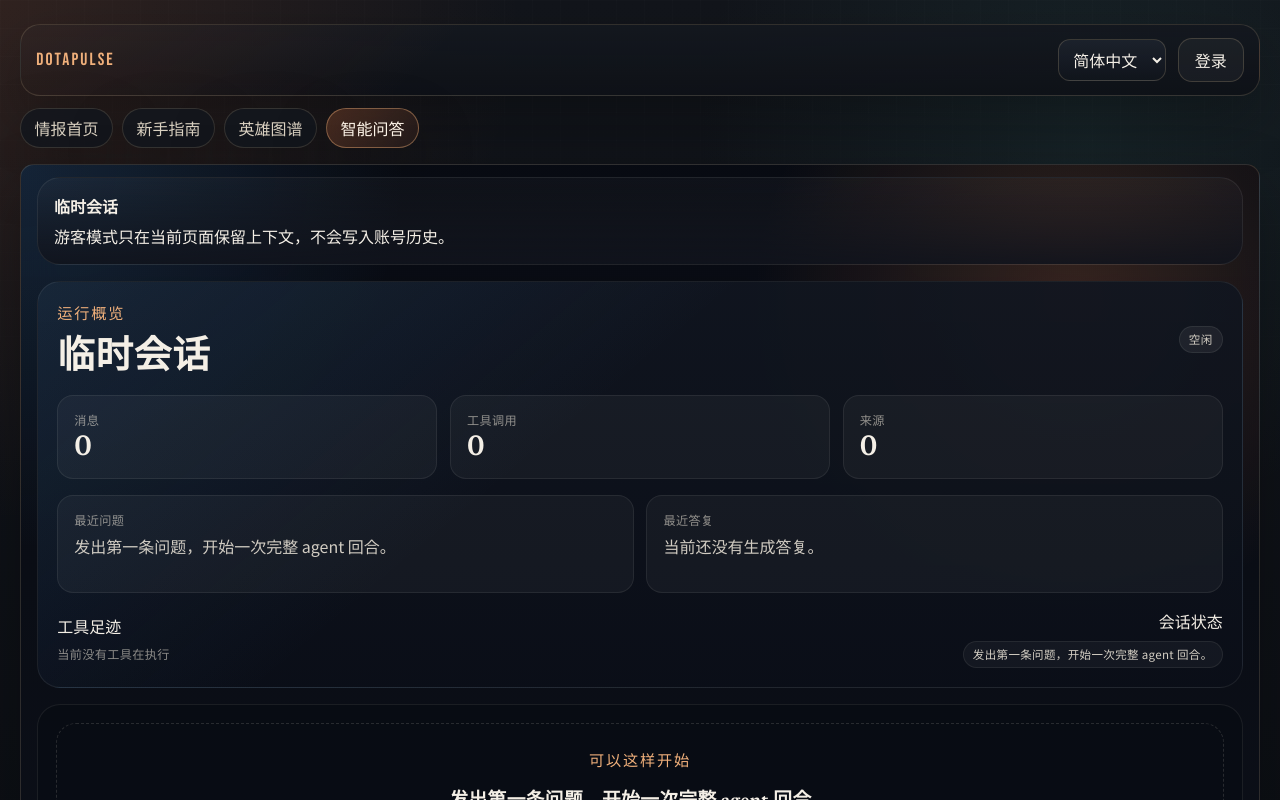
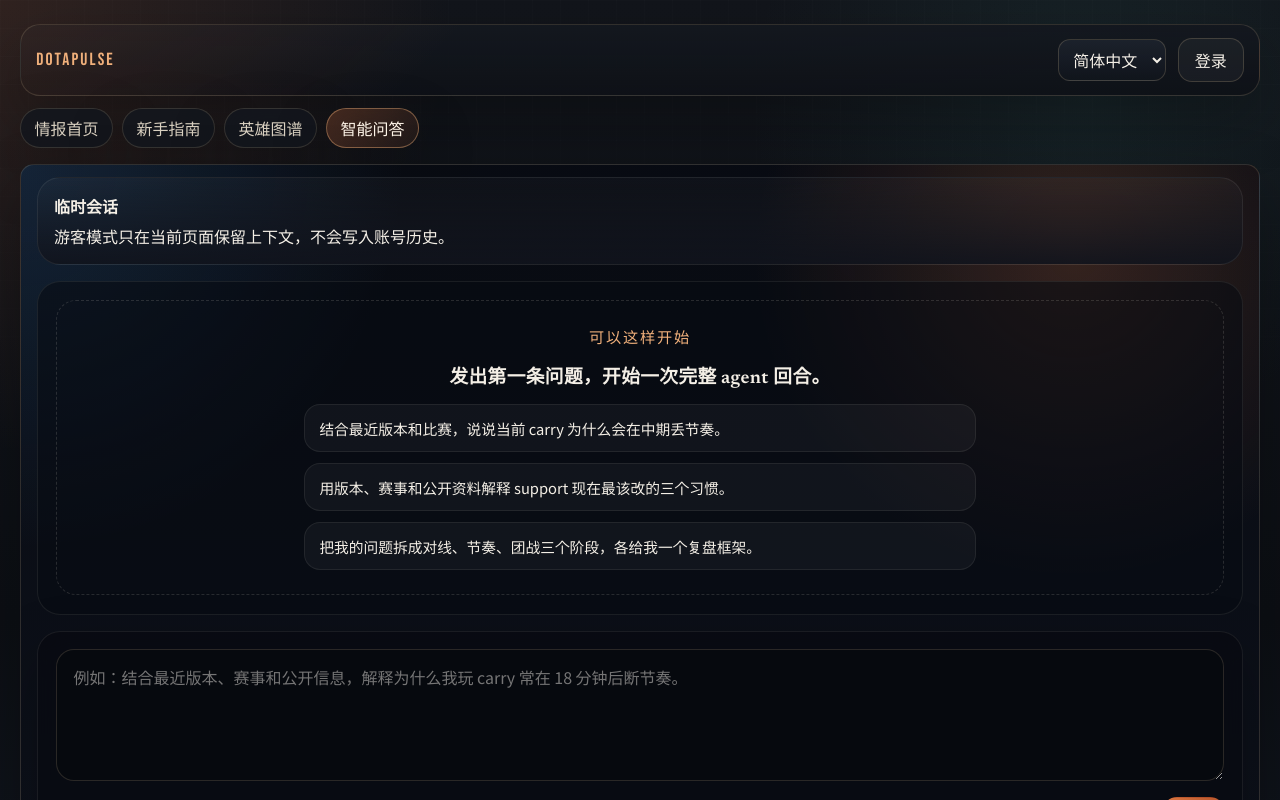
Before and after one commit to Olijve-CV/DotaGame, a React (Vite) app in the folder apps/web/: page /chat in a window 1280 px wide. Shown: the top 800 px of the page. Built offline with nearby package versions, Linux system fonts and the light colour scheme.

Commit message:
refactor(chat): remove overview and tool footprint

```diff
--- a/apps/web/src/pages/ChatPage.tsx
+++ b/apps/web/src/pages/ChatPage.tsx
@@ -248,10 +248,6 @@ function collectMessageCitations(parts: AgentMessagePart[]): ChatCitation[] {
   }
 
   return citations;
-}
-
-function formatToolMix(summary: AgentSessionSummary): string[] {
-  return summary.insight.tools.slice(0, 3).map((item) => `${formatToolName(item.tool)} x${item.count}`);
 }
 
 function getSessionPreview(summary: AgentSessionSummary, copy: (typeof labels)["en-US"]) {
@@ -566,8 +562,6 @@ export function ChatPage(props: { locale: Language; token: string | null }) {
             <div className="agent-history-list">
               {rootSessions.length > 0 ? (
                 rootSessions.map((session) => {
-                  const toolMix = formatToolMix(session);
-
                   return (
                     <button
                       className={`agent-thread-card${rootDetail?.session.id === session.id ? " active" : ""}`}
@@ -594,15 +588,6 @@ export function ChatPage(props: { locale: Language; token: string | null }) {
                           {session.insight.sourceCount} {copy.sourcesStat}
                         </span>
                       </div>
-                      {toolMix.length > 0 ? (
-                        <div className="agent-thread-tool-row">
-                          {toolMix.map((item) => (
-                            <span className="agent-tool-chip" key={`${session.id}-${item}`}>
-                              {item}
-                            </span>
-                          ))}
-                        </div>
-                      ) : null}
                     </button>
                   );
                 })
@@ -623,74 +608,6 @@ export function ChatPage(props: { locale: Language; token: string | null }) {
               <p>{copy.guestHint}</p>
             </section>
           ) : null}
-
-          <section className="agent-overview-panel">
-            <div className="agent-overview-heading">
-              <div>
-                <span className="section-kicker">{copy.overview}</span>
-                <h2>{rootSession?.title ?? copy.guestTitle}</h2>
-              </div>
-              <div className="agent-overview-badges">
-                <span className="agent-session-badge">{copy.status[rootSession?.status ?? "idle"]}</span>
-                {rootInsight?.activeTool ? (
-                  <span className="agent-session-badge accent">
-                    {copy.activeTool}: {formatToolName(rootInsight.activeTool)}
-                  </span>
-                ) : null}
-              </div>
-            </div>
-
-            <div className="agent-overview-stats">
-              <article className="agent-overview-card">
-                <span>{copy.messagesStat}</span>
-                <strong>{rootInsight?.messageCount ?? 0}</strong>
-              </article>
-              <article className="agent-overview-card">
-                <span>{copy.toolsStat}</span>
-                <strong>{rootInsight?.toolCallCount ?? 0}</strong>
-              </article>
-              <article className="agent-overview-card">
-                <span>{copy.sourcesStat}</span>
-                <strong>{rootInsight?.sourceCount ?? 0}</strong>
-              </article>
-            </div>
-
-            <div className="agent-overview-grid">
-              <article className="agent-overview-note">
-                <span>{copy.latestQuestion}</span>
-                <p>{rootInsight?.lastUserMessage || copy.noMessages}</p>
-              </article>
-              <article className="agent-overview-note">
-                <span>{copy.latestAnswer}</span>
-                <p>{rootInsight?.lastAnswerPreview || copy.noAnswer}</p>
-              </article>
-            </div>
-
-            <div className="agent-overview-footer">
-              <div className="agent-overview-tools">
-                <span>{copy.toolMix}</span>
-                <div className="agent-thread-tool-row">
-                  {rootInsight && rootInsight.tools.length > 0 ? (
-                    rootInsight.tools.slice(0, 4).map((tool) => (
-                      <span className="agent-tool-chip" key={tool.tool}>
-                        {formatToolName(tool.tool)} x{tool.count}
-                      </span>
-                    ))
-                  ) : (
-                    <span className="agent-overview-empty">{copy.activeToolIdle}</span>
-                  )}
-                </div>
-              </div>
-              <div className="agent-overview-tools align-end">
-                <span>{copy.sessionScope}</span>
-                <div className="agent-thread-tool-row">
-                  <span className="agent-tool-chip subtle">
-                    {rootSession ? formatContentDateTime(rootSession.updatedAt, props.locale) : copy.noMessages}
-                  </span>
-                </div>
-              </div>
-            </div>
-          </section>
 
           <section className="agent-chat-feed" ref={feedRef}>
             {threadEntries.length > 0 ? (
```
Also changed, not shown: 3 other files (tests, documents, lock files or other folders).
